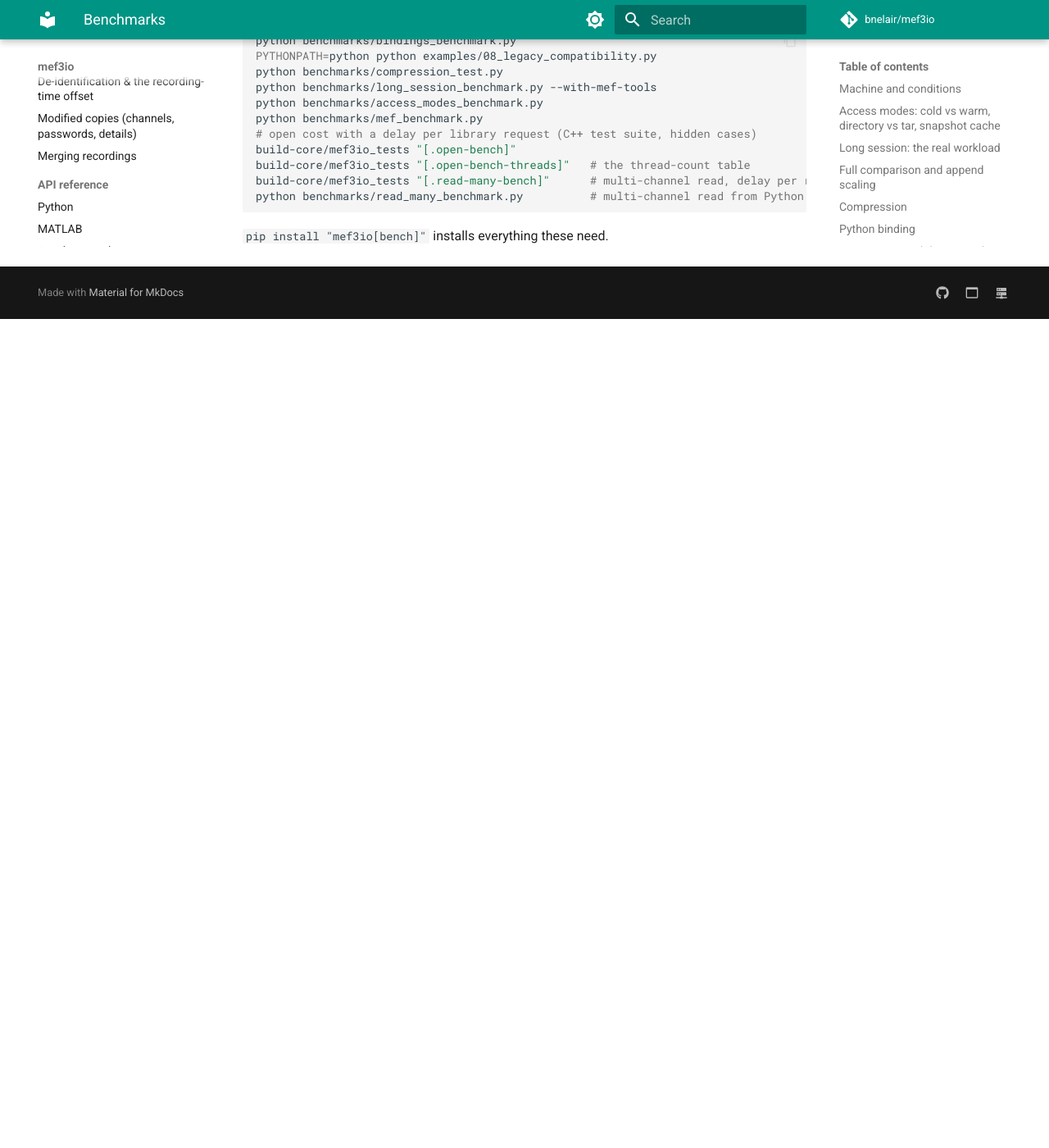
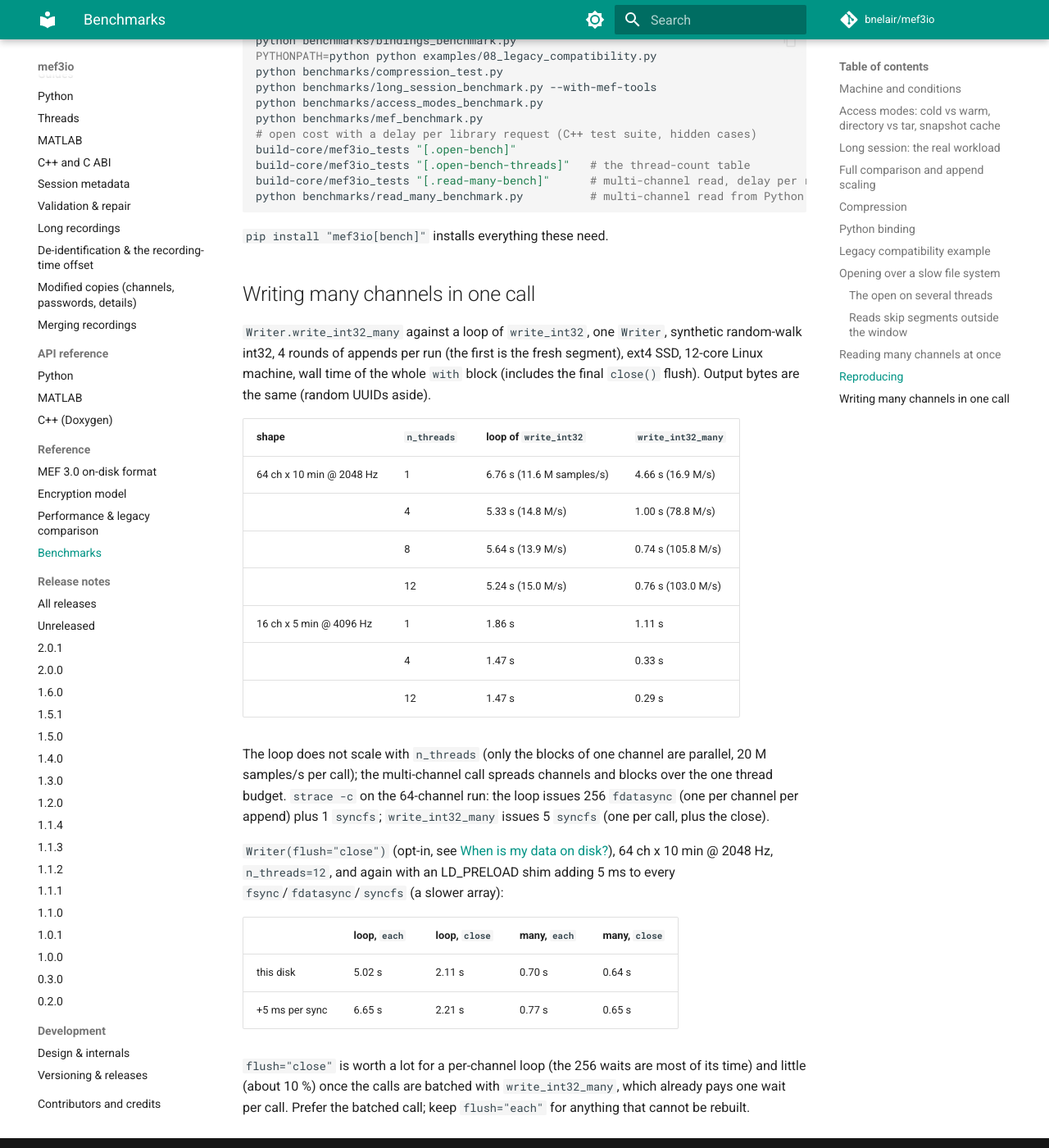
Before and after one commit to bnelair/mef3io, an MkDocs documentation site: the page built from docs/benchmarks.md, in a window 1280 px wide and 1400 px high, scrolled down 9905 px. Shown: the whole window at 82% size. Built offline with MkDocs 1.6.1 and Material for MkDocs 9.7.7, drawn with Linux system fonts in a browser that asks for light colours; comment, search, counter and statistics services are not loaded; before the commit the page ends 10294 px from its top, so only the background shows below that.

Commit message:
Benchmarks: multi-channel write and flush=close
Co-Authored-By: Claude Opus 5.5 <noreply@anthropic.com>
Claude-Session: https://claude.ai/code/session_01PWYBRHqzczzUfo99eFKLmQ

````diff
--- a/docs/benchmarks.md
+++ b/docs/benchmarks.md
@@ -356,3 +356,42 @@ python benchmarks/read_many_benchmark.py          # multi-channel read from Pyth
 ```
 
 `pip install "mef3io[bench]"` installs everything these need.
+
+## Writing many channels in one call
+
+`Writer.write_int32_many` against a loop of `write_int32`, one `Writer`,
+synthetic random-walk int32, 4 rounds of appends per run (the first is the
+fresh segment), ext4 SSD, 12-core Linux machine, wall time of the whole
+`with` block (includes the final `close()` flush). Output bytes are the same
+(random UUIDs aside).
+
+| shape | `n_threads` | loop of `write_int32` | `write_int32_many` |
+|---|---|---|---|
+| 64 ch x 10 min @ 2048 Hz | 1 | 6.76 s (11.6 M samples/s) | 4.66 s (16.9 M/s) |
+| | 4 | 5.33 s (14.8 M/s) | 1.00 s (78.8 M/s) |
+| | 8 | 5.64 s (13.9 M/s) | 0.74 s (105.8 M/s) |
+| | 12 | 5.24 s (15.0 M/s) | 0.76 s (103.0 M/s) |
+| 16 ch x 5 min @ 4096 Hz | 1 | 1.86 s | 1.11 s |
+| | 4 | 1.47 s | 0.33 s |
+| | 12 | 1.47 s | 0.29 s |
+
+The loop does not scale with `n_threads` (only the blocks of one channel are
+parallel, 20 M samples/s per call); the multi-channel call spreads channels
+and blocks over the one thread budget. `strace -c` on the 64-channel run:
+the loop issues 256 `fdatasync` (one per channel per append) plus 1 `syncfs`;
+`write_int32_many` issues 5 `syncfs` (one per call, plus the close).
+
+`Writer(flush="close")` (opt-in, see
+[When is my data on disk?](long_recordings.md#when-is-my-data-on-disk)), 64 ch
+x 10 min @ 2048 Hz, `n_threads=12`, and again with an LD_PRELOAD shim adding
+5 ms to every `fsync`/`fdatasync`/`syncfs` (a slower array):
+
+| | loop, `each` | loop, `close` | many, `each` | many, `close` |
+|---|---|---|---|---|
+| this disk | 5.02 s | 2.11 s | 0.70 s | 0.64 s |
+| +5 ms per sync | 6.65 s | 2.21 s | 0.77 s | 0.65 s |
+
+`flush="close"` is worth a lot for a per-channel loop (the 256 waits are most
+of its time) and little (about 10 %) once the calls are batched with
+`write_int32_many`, which already pays one wait per call. Prefer the batched
+call; keep `flush="each"` for anything that cannot be rebuilt.
````
